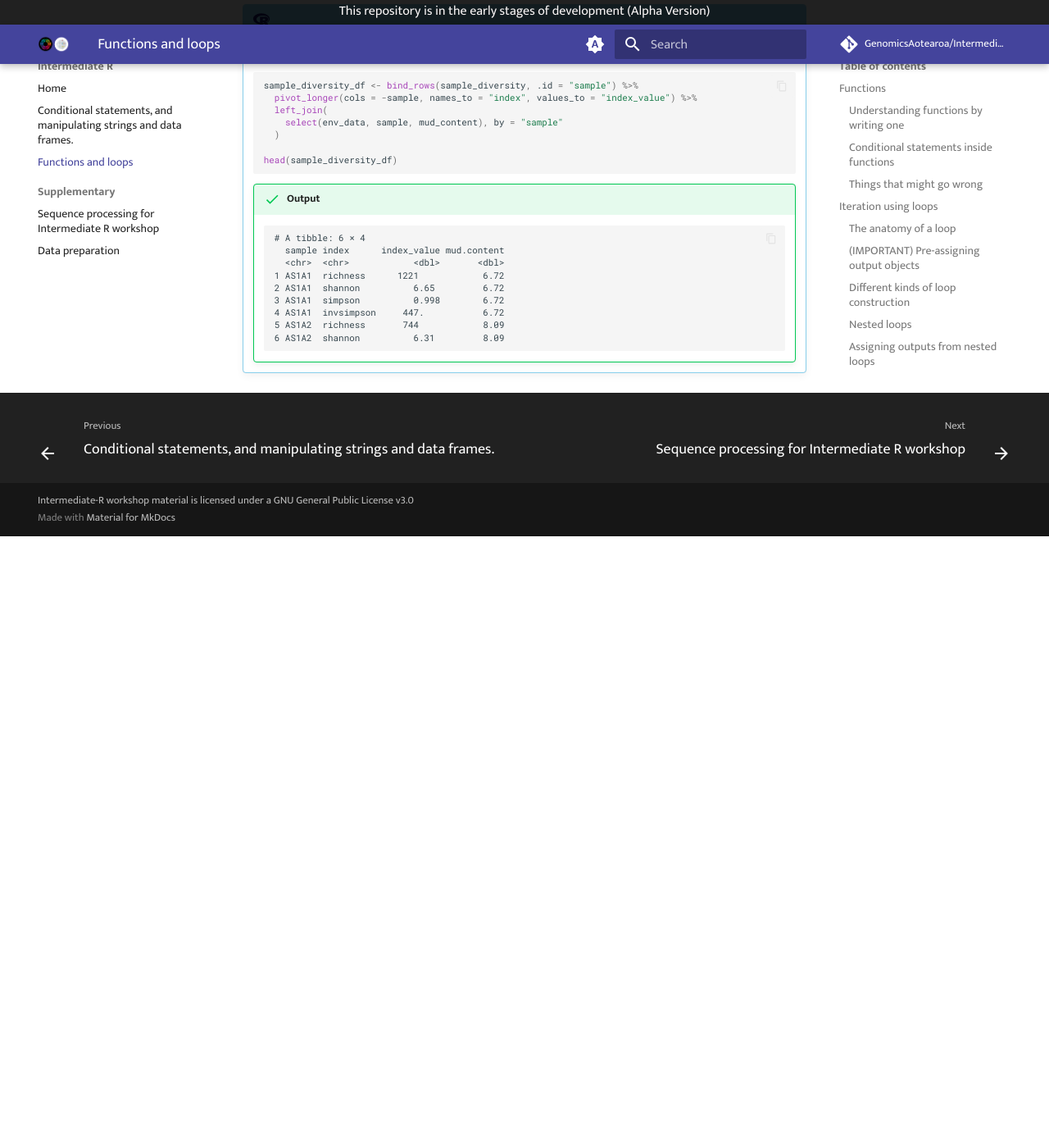
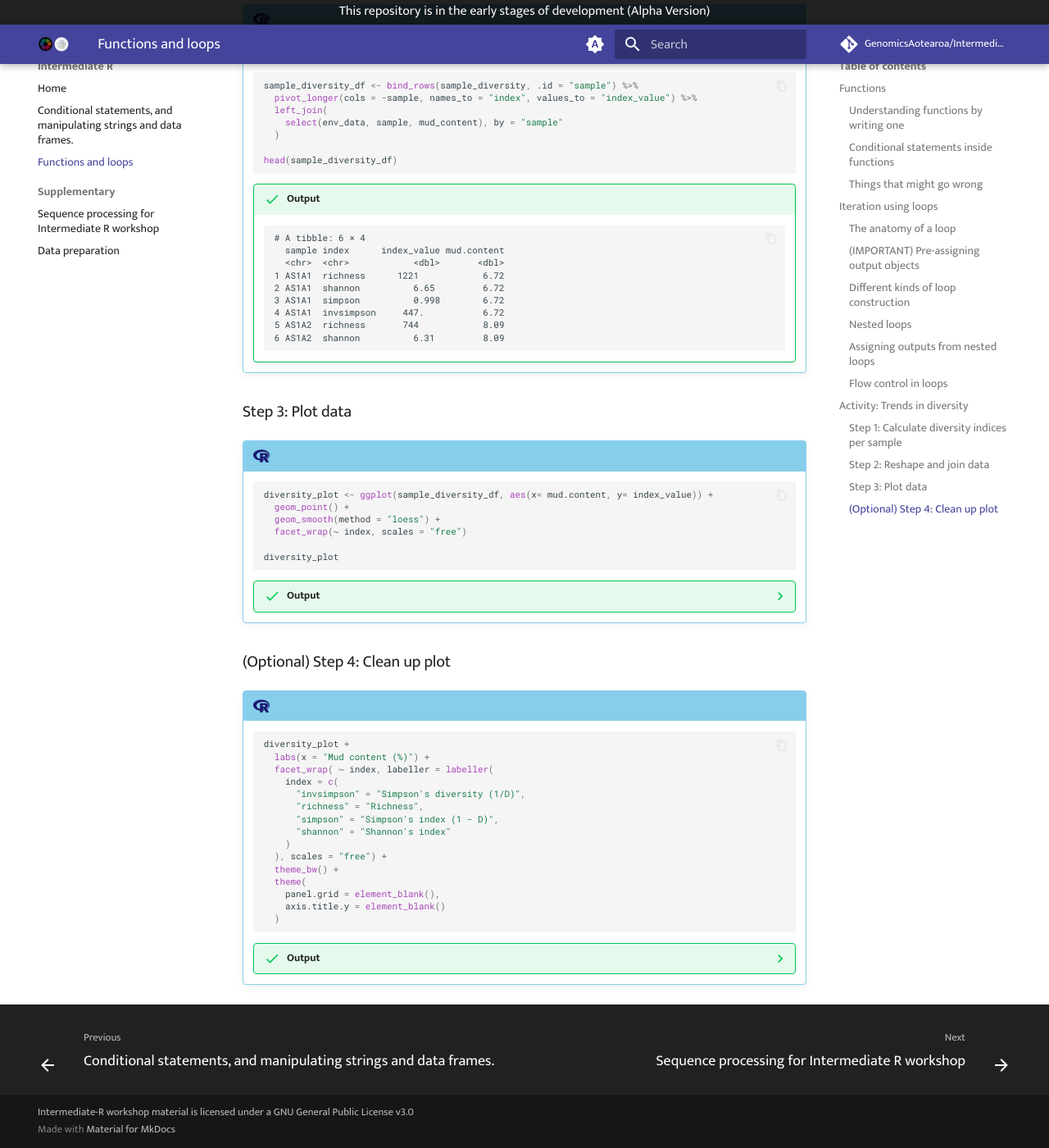
Before and after one commit to GenomicsAotearoa/Intermediate-R, an MkDocs documentation site: the page built from docs/2.lesson_2.md, in a window 1280 px wide and 1400 px high, scrolled down 14487 px. Shown: the whole window at 82% size. Built offline with MkDocs 1.6.1 and Material for MkDocs 9.7.7, drawn with Linux system fonts in a browser that asks for light colours; comment, search, counter and statistics services are not loaded; before the commit the page ends 15141 px from its top, so only the background shows below that.

Commit message:
Add figures for activity 2

````diff
--- a/docs/2.lesson_2.md
+++ b/docs/2.lesson_2.md
@@ -808,3 +808,46 @@
         5 AS1A2  richness       744            8.09
         6 AS1A2  shannon          6.31         8.09
         ```
+
+### Step 3: Plot data
+
+!!! r-project "code"
+
+    ```r
+    diversity_plot <- ggplot(sample_diversity_df, aes(x= mud.content, y= index_value)) +
+      geom_point() +
+      geom_smooth(method = "loess") +
+      facet_wrap(~ index, scales = "free")
+
+    diversity_plot
+    ```
+
+    ??? success "Output"
+
+        ![diversity plot](figures/2.diversity_facet_1.png)
+
+### (Optional) Step 4: Clean up plot
+
+!!! r-project "code"
+
+    ```r
+    diversity_plot +
+      labs(x = "Mud content (%)") +
+      facet_wrap( ~ index, labeller = labeller(
+        index = c(
+          "invsimpson" = "Simpson's diversity (1/D)",
+          "richness" = "Richness",
+          "simpson" = "Simpson's index (1 - D)",
+          "shannon" = "Shannon's index"
+        )
+      ), scales = "free") +
+      theme_bw() +
+      theme(
+        panel.grid = element_blank(),
+        axis.title.y = element_blank()
+      )
+    ```
+
+    ??? success "Output"
+
+        ![diversity plot clean](figures/2.facet_diversity_2.png)
````
Also changed, not shown: docs/figures/2.diversity_facet_1.png (added), docs/figures/2.facet_diversity_2.png (added).
